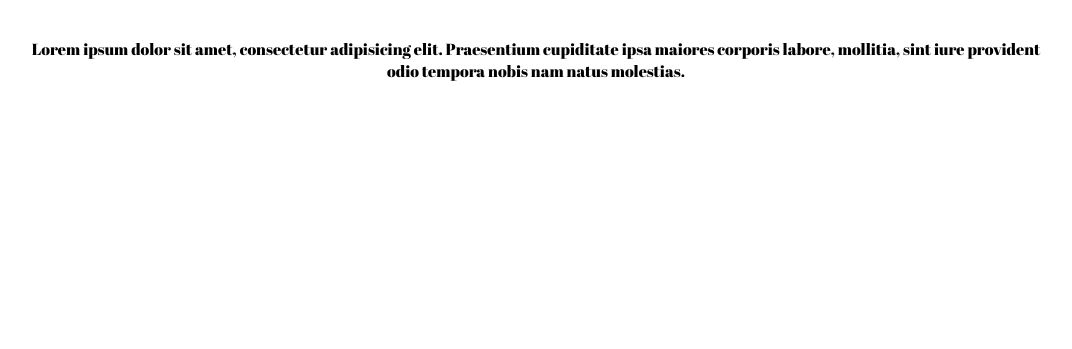
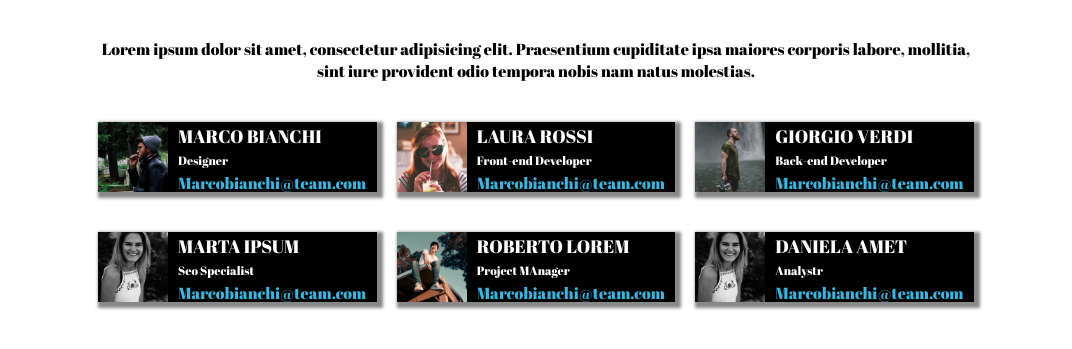
Before and after one commit to MarcoPerta/html-css-float-cards, a plain HTML site: page index.html in a window 1280 px wide. Shown: the part 65-414 px from the top of the page, without its empty margins (104-1176 px from the left). Drawn offline with Linux system fonts and the light colour scheme.

Commit message:
completato il main

```diff
--- a/assets/CSS/style.css
+++ b/assets/CSS/style.css
@@ -16,8 +16,8 @@ html{
     font-family: 'Abril Fatface', cursive;
 }
 
-header{
-    width: 80%;
+header, main{
+    width: 70%;
     margin: auto;
 }
 
@@ -25,7 +25,52 @@ header h1{
     color: #E53170;
 }
 
-header h1, p{
+header > h1, .heading{
     padding: 20px 0px;
     text-align: center;
 }
+
+.container{
+    width: 100%;
+}
+
+.columns{
+    padding: 20px 10px;
+    width: calc(100% / 3);
+    float: left;
+}
+
+.cards{
+    float: left;
+    background-color: black;
+    height: 70px;
+    width: 100%;
+    box-shadow: 3px 3px 3px 3px #888888
+}
+
+img {
+    height: 100%;
+    float: left;
+    padding-right: 10px;
+}
+
+.work{
+    font-size: 12px;
+}
+
+.name{
+    font-size: 18px;
+}
+
+.mail{
+    color:#36B8E0;
+}
+
+.name, .work {
+    color: white;
+}
+
+.name, .work, .mail {
+    text-align: left;
+    padding: 2px;
+}
--- a/index.html
+++ b/index.html
@@ -14,9 +14,98 @@
     <header>
 
             <h1>Meet Our Team</h1>
-            <p>Lorem ipsum dolor sit amet, consectetur adipisicing elit. Praesentium cupiditate ipsa maiores corporis labore, mollitia, sint iure provident odio tempora nobis nam natus molestias. </p>
+            <p class="heading">Lorem ipsum dolor sit amet, consectetur adipisicing elit. Praesentium cupiditate ipsa maiores corporis labore, mollitia, sint iure provident odio tempora nobis nam natus molestias. </p>
 
     </header>
 
+    <!-- Inizio parte centrale delle card -->
+
+    <main>
+        <div class="container ">
+
+             <!-- divisione in tre colonne -->
+
+            <div class="columns clearfix">
+
+                <!-- creazione card all'interno delle colonne flottanti  -->
+
+                <div class="cards clearfix">
+
+                    <img src="assets/img/male1.png" alt="fotosinistra">
+                    <p class="name">MARCO BIANCHI</p>
+                    <p class="work">Designer</p>
+                    <p class="mail">Marcobianchi@team.com</p>
+
+                </div>
+            </div>
+
+            <div class="columns clearfix">
+
+                <div class="cards clearfix">
+
+                    <img src="assets/img/female1.png" alt="fotocentrale">
+                    <p class="name">LAURA ROSSI</p>
+                    <p class="work">Front-end Developer</p>
+                    <p class="mail">Marcobianchi@team.com</p>
+
+                </div>
+            </div>
+
+            <div class="columns clearfix">
+
+                <div class="cards clearfix">
+
+                    <img src="assets/img/male2.png" alt="fotodestra">
+                    <p class="name">GIORGIO VERDI</p>
+                    <p class="work">Back-end Developer</p>
+                    <p class="mail">Marcobianchi@team.com</p>
+
+                </div>
+            </div>
+
+           <!-- seconda riga -->
+
+            <div class="columns clearfix">
+
+                <div class="cards clearfix">
+
+                    <img src="assets/img/female3.png" alt="fotosinistra2colonna">
+                    <p class="name">MARTA IPSUM</p>
+                    <p class="work">Seo Specialist</p>
+                    <p class="mail">Marcobianchi@team.com</p>
+
+                </div>
+            </div>
+
+            <div class="columns clearfix">
+
+                <div class="cards clearfix">
+
+                    <img src="assets/img/male3.png" alt="fotocentrale2colonna">
+                    <p class="name">ROBERTO LOREM</p>
+                    <p class="work">Project MAnager</p>
+                    <p class="mail">Marcobianchi@team.com</p>
+
+                </div>
+            </div>
+
+            <div class="columns clearfix">
+
+                <div class="cards clearfix">
+
+                    <img src="assets/img/female3.png" alt="fotodestra2colonna">
+                    <p class="name">DANIELA AMET</p>
+                    <p class="work">Analystr</p>
+                    <p class="mail">Marcobianchi@team.com</p>
+
+                </div>
+            </div>
+
+
+
+
+        </div>
+    </main>
+
 </body>
 </html>
```
Also changed, not shown: assets/img/female1.png (added), assets/img/female2.png (added), assets/img/female3.png (added), assets/img/male1.png (added), assets/img/male2.png (added), assets/img/male3.png (added).
